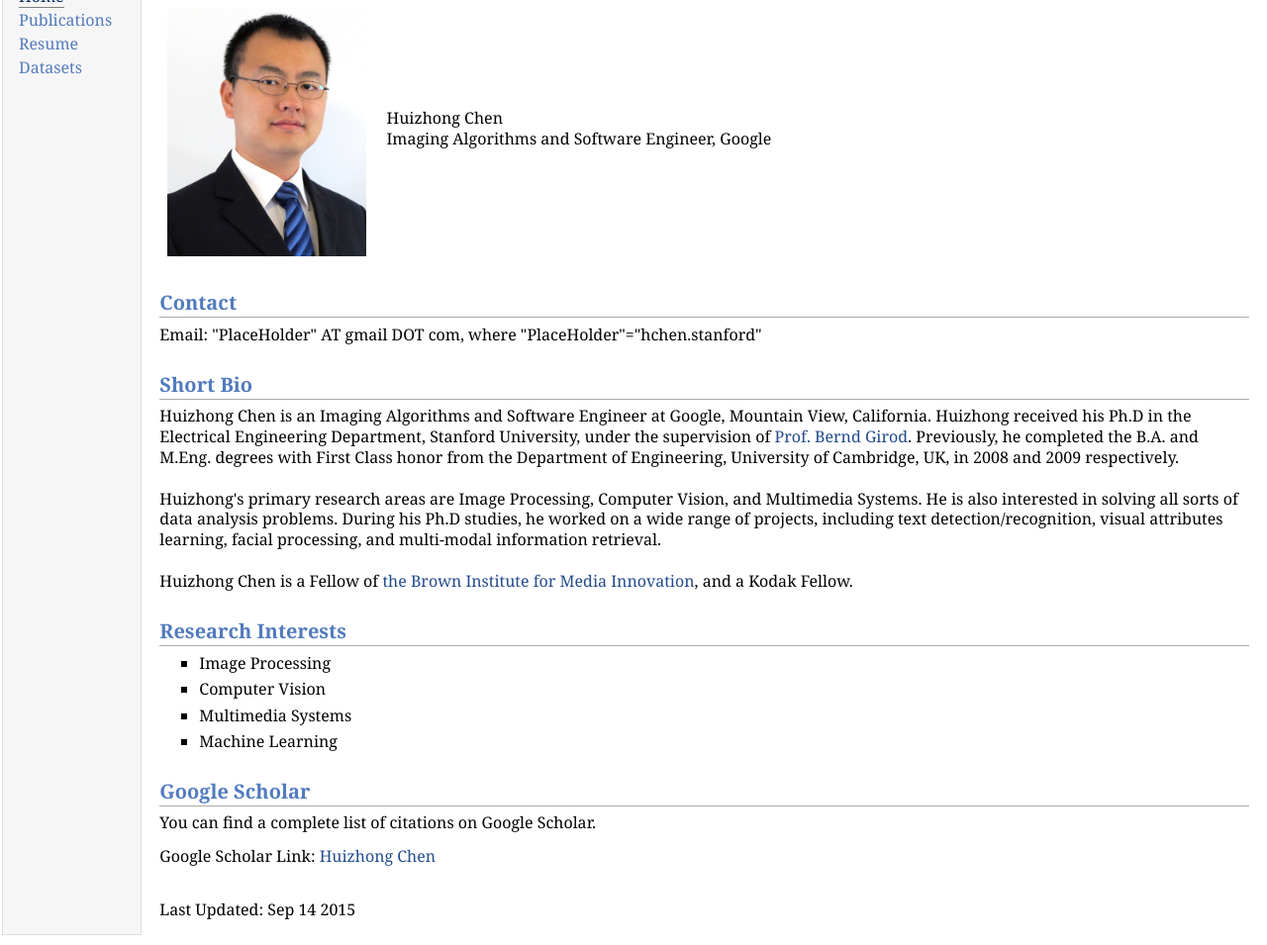
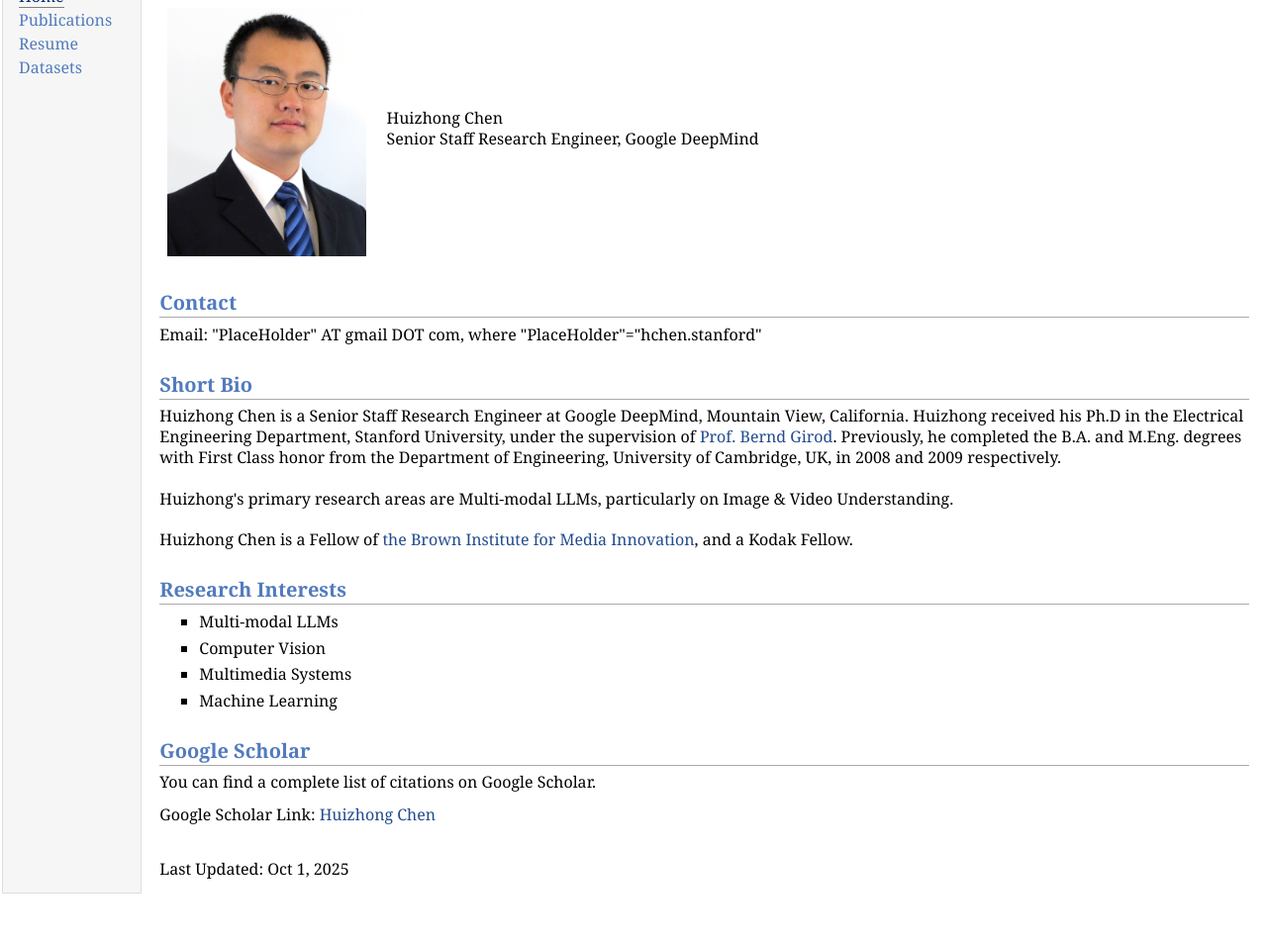
Before and after one commit to huizhongchen/huizhongchen.github.io, a plain HTML site: page index.html in a window 1280 px wide. Shown: the part 68-1023 px from the top of the page at 99% size. After the commit the page ends 981 px from the top, so only its background shows below. Drawn offline with Linux system fonts and the light colour scheme.

Commit message:
Update index.html
Update job title and descriptions.

```diff
--- a/index.html
+++ b/index.html
@@ -26,7 +26,7 @@
 <table class="imgtable"><tr><td>
 <img src="imgs/huizhong2.jpg" alt="alt text" width="201" height="251" />&nbsp;</td>
 <td align="left"><p>Huizhong Chen <br />
-Imaging Algorithms and Software Engineer, Google <br />
+Senior Staff Research Engineer, Google DeepMind <br />
 </p>
 </td></tr>
 </table>
@@ -36,17 +36,17 @@ Email: "PlaceHolder" AT gmail DOT com, where "PlaceHolder"="hchen.stanford" <br
 
 <h2>Short Bio</h2>
 <p>
-Huizhong Chen is an Imaging Algorithms and Software Engineer at Google, Mountain View, California. Huizhong received his Ph.D in the Electrical Engineering Department, Stanford University, under the supervision of <a href="http://www.stanford.edu/~bgirod/">
+Huizhong Chen is a Senior Staff Research Engineer at Google DeepMind, Mountain View, California. Huizhong received his Ph.D in the Electrical Engineering Department, Stanford University, under the supervision of <a href="http://www.stanford.edu/~bgirod/">
 Prof. Bernd Girod</a>. Previously, he completed the B.A. and M.Eng. degrees with First Class honor from the Department of Engineering, University of Cambridge, UK, in 2008 and 2009 respectively.
 <br><br>
-Huizhong's primary research areas are Image Processing, Computer Vision, and Multimedia Systems. He is also interested in solving all sorts of data analysis problems. During his Ph.D studies, he worked on a wide range of projects, including text detection/recognition, visual attributes learning, facial processing, and multi-modal information retrieval.
+Huizhong's primary research areas are Multi-modal LLMs, particularly on Image & Video Understanding.
 <br><br>
 Huizhong Chen is a Fellow of <a href="http://brown.stanford.edu/">the Brown Institute for Media Innovation</a>, and a Kodak Fellow.
 </p>
 
 <h2>Research Interests</h2>
 <ul>
-<li><p>Image Processing</p>
+<li><p>Multi-modal LLMs</p>
 </li>
 <li><p>Computer Vision</p>
 </li>
@@ -67,7 +67,7 @@ Google Scholar Link: <a href="https://scholar.google.com/citations?user=WghqyVMA
 
 
 <p><br />
-Last Updated: Sep 14 2015
+Last Updated: Oct 1, 2025
 </p>
 
 <!--
```
